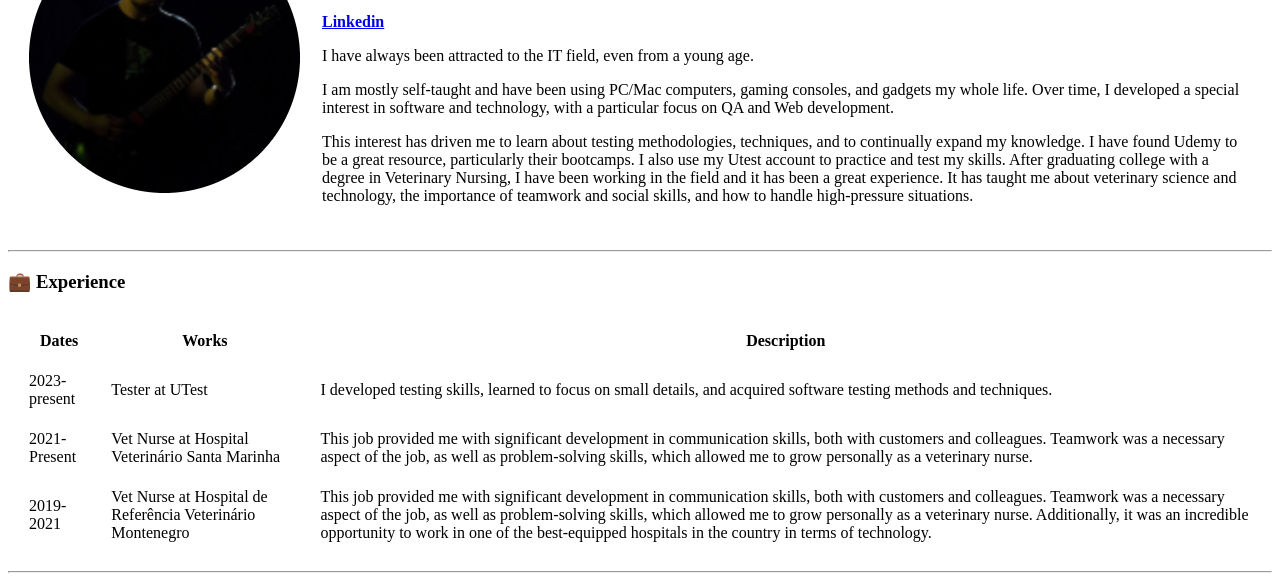
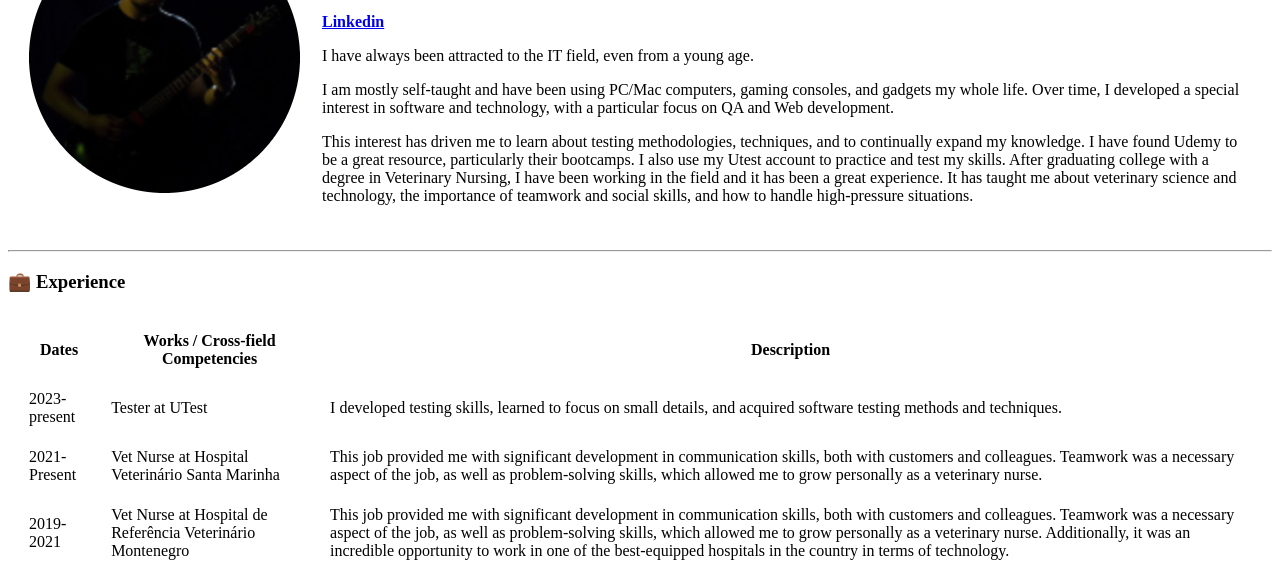
Before and after one commit to Zoonose/cv, a plain HTML site: page index.html in a window 1280 px wide. Shown: the part 130-718 px from the top of the page. Drawn offline with Linux system fonts and the light colour scheme.

Commit message:
Add files via upload

```diff
--- a/index.html
+++ b/index.html
@@ -24,7 +24,7 @@
     <thead>
         <tr>
             <th>Dates</th>
-            <th>Works</th>
+            <th>Works / Cross-field Competencies</th>
             <th>Description</th>
         </tr>
     </thead>
```
